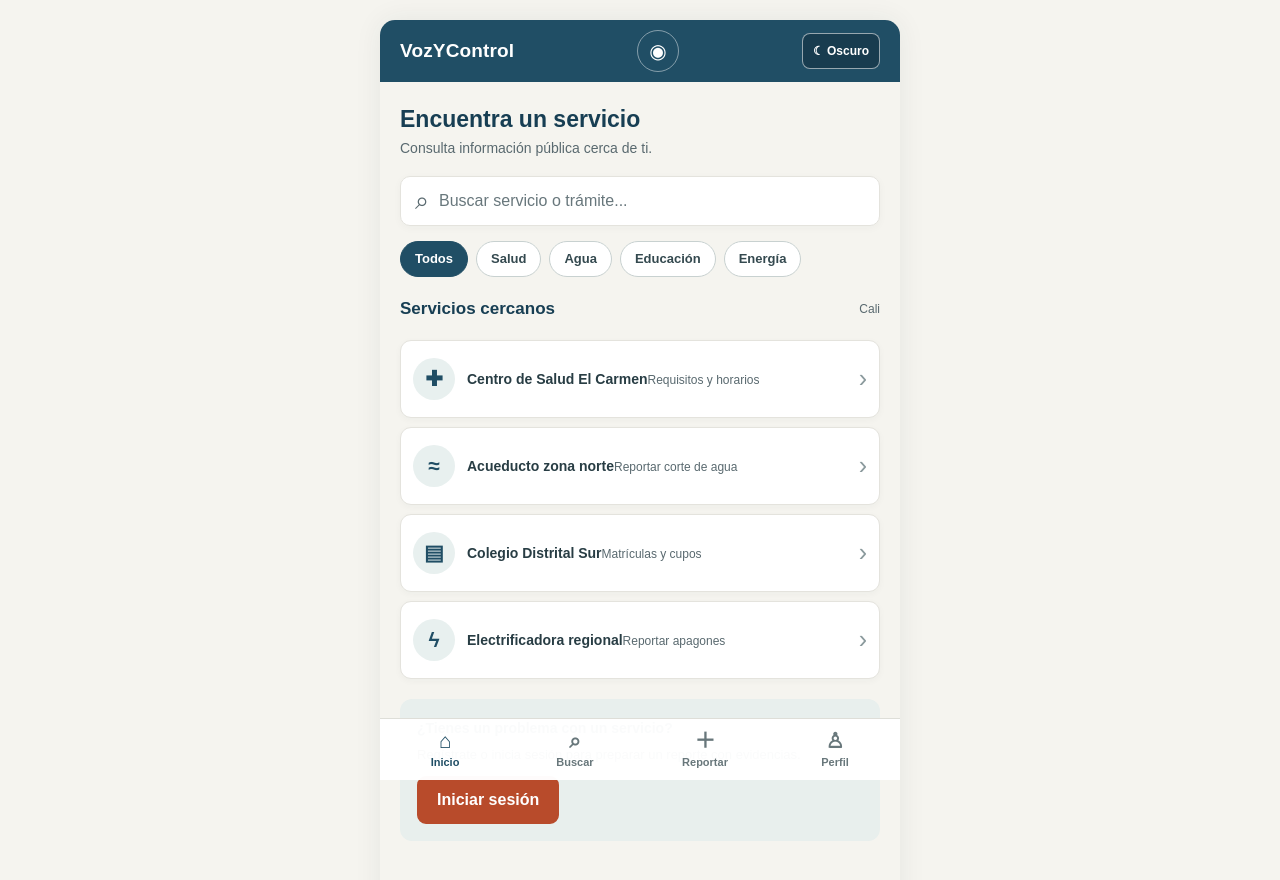
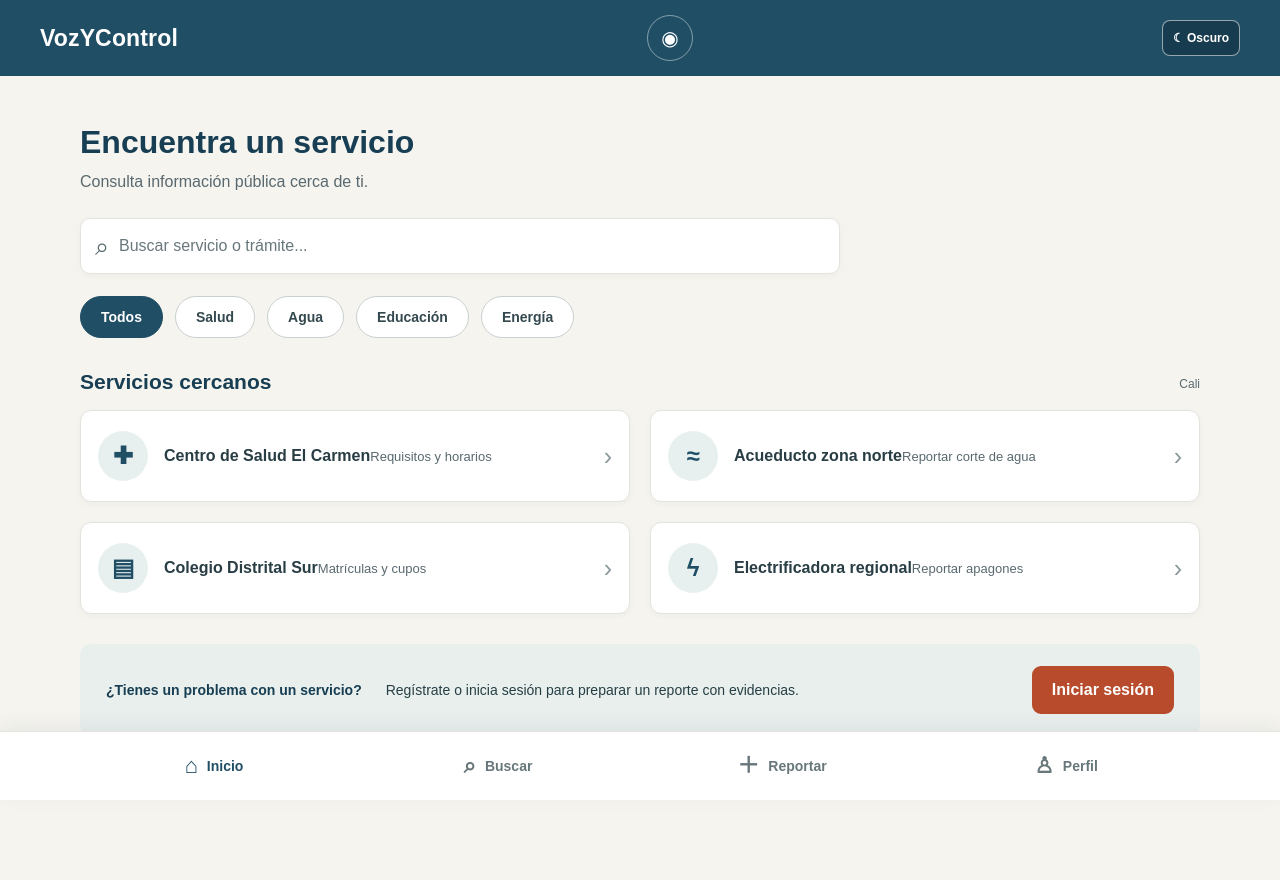
Before and after one commit to huberalexander23/VozYControl, a website: page index.html in a window 1280 px wide. Drawn offline with Linux system fonts and the light colour scheme.

Commit message:
Improve desktop layout while keeping mobile responsive

```diff
--- a/css/styles.css
+++ b/css/styles.css
@@ -262,3 +262,120 @@ details.service-card { display: block; padding: 0; }
 :root[data-theme="dark"] .profile-detail span { color: #a9d9e5; }
 :root[data-theme="dark"] .btn-accent,
 :root[data-theme="dark"] .btn { color: #fff; }
+
+
+/* Diseño desktop-first: aprovecha pantallas amplias sin perder adaptación móvil. */
+@media (min-width: 900px) {
+  body { min-width: 320px; }
+  .app-shell {
+    width: 100%;
+    max-width: 1440px;
+    min-height: 100vh;
+    margin: 0 auto;
+    padding-bottom: 82px;
+    border-radius: 0;
+    overflow: visible;
+    box-shadow: none;
+  }
+  .topbar-inner {
+    width: min(100% - 64px, 1200px);
+    min-height: 76px;
+    margin-inline: auto;
+    padding-inline: 0;
+  }
+  .brand { font-size: 23px; }
+  .header-icon-link { width: 46px; height: 46px; }
+  .page-pad {
+    width: min(100% - 64px, 1120px);
+    margin-inline: auto;
+    padding: 38px 0 44px;
+  }
+  .page-title { font-size: 32px; margin-bottom: 8px; }
+  .intro-copy { font-size: 16px; margin-bottom: 24px; }
+  .search-box { max-width: 760px; min-height: 56px; }
+  .chip-row { margin: 22px 0 30px; gap: 12px; }
+  .chip { min-height: 42px; padding-inline: 20px; font-size: 14px; }
+  .section-title { font-size: 21px; margin-bottom: 15px; }
+  #service-list {
+    display: grid;
+    grid-template-columns: repeat(2, minmax(0, 1fr));
+    gap: 16px;
+  }
+  details.service-card { margin: 0; min-height: 92px; }
+  .service-summary { min-height: 90px; padding: 17px; gap: 16px; }
+  .service-icon { width: 50px; height: 50px; flex-basis: 50px; font-size: 24px; }
+  .service-name { font-size: 16px; }
+  .service-desc { font-size: 13px; }
+  .service-detail { padding: 0 20px 18px 83px; font-size: 13px; }
+  .info-banner {
+    display: flex;
+    align-items: center;
+    justify-content: space-between;
+    gap: 24px;
+    margin-top: 30px;
+    padding: 22px 26px;
+  }
+  .info-banner p { flex: 1; margin: 0; font-size: 14px; }
+  .info-banner .btn { flex: 0 0 auto; }
+  .tabbar {
+    left: 50%;
+    bottom: 0;
+    width: min(100%, 1440px);
+    min-height: 68px;
+    padding: 0 max(32px, calc((100% - 1120px) / 2));
+    grid-template-columns: repeat(4, minmax(120px, 1fr));
+    gap: 16px;
+    transform: translateX(-50%);
+    border-top: 1px solid var(--line);
+    box-shadow: 0 -5px 20px rgba(20,45,55,.06);
+  }
+  .tab {
+    min-height: 68px;
+    flex-direction: row;
+    justify-content: center;
+    gap: 9px;
+    font-size: 14px;
+  }
+  .tab span { font-size: 22px; }
+  .auth-brand { padding: 34px 32px 18px; }
+  .brand-dark { font-size: 27px; }
+  .auth-page { width: min(100% - 64px, 600px); padding-top: 24px; }
+  .auth-title { font-size: 30px; }
+  .auth-panel { padding: 28px; }
+  .dashboard-header-inner {
+    width: min(100% - 64px, 1120px);
+    margin-inline: auto;
+    padding: 30px 0;
+  }
+  .dashboard-name { font-size: 28px; }
+  .dashboard-page { padding-top: 34px; }
+  .stat-row { grid-template-columns: repeat(4, minmax(0, 1fr)); gap: 18px; }
+  .stat-card { padding: 22px 18px; }
+  .stat-value { font-size: 34px; }
+  .dashboard-page .section-heading-row { margin-top: 34px; }
+  .report-row { padding: 17px 20px; }
+  .report-title { font-size: 15px; }
+  .subpage-header { min-height: 72px; padding-inline: max(32px, calc((100% - 1120px) / 2)); }
+  .subpage-header h1 { font-size: 20px; }
+  .report-page { width: min(100% - 64px, 820px); padding-top: 32px; }
+  .form-intro { font-size: 15px; }
+  .report-page .field label, .evidence-field legend { font-size: 14px; }
+  .field input:not([type="file"]), .field select { min-height: 50px; }
+  .field textarea { min-height: 150px; }
+  .profile-summary { padding: 28px 0 34px; }
+  .profile-avatar { width: 88px; height: 88px; font-size: 27px; }
+  .profile-summary h2 { font-size: 24px; }
+  .profile-details { padding: 24px; }
+  .profile-detail { display: grid; grid-template-columns: 220px 1fr; align-items: center; padding: 15px 0; }
+  .profile-detail span { font-size: 14px; }
+  .profile-detail strong { font-size: 15px; }
+}
+
+@media (min-width: 1200px) {
+  #service-list { grid-template-columns: repeat(2, minmax(0, 1fr)); gap: 20px; }
+  .page-pad { padding-top: 46px; }
+}
+
+@media (max-width: 899px) {
+  .app-shell { width: 100%; max-width: 520px; }
+}
```
